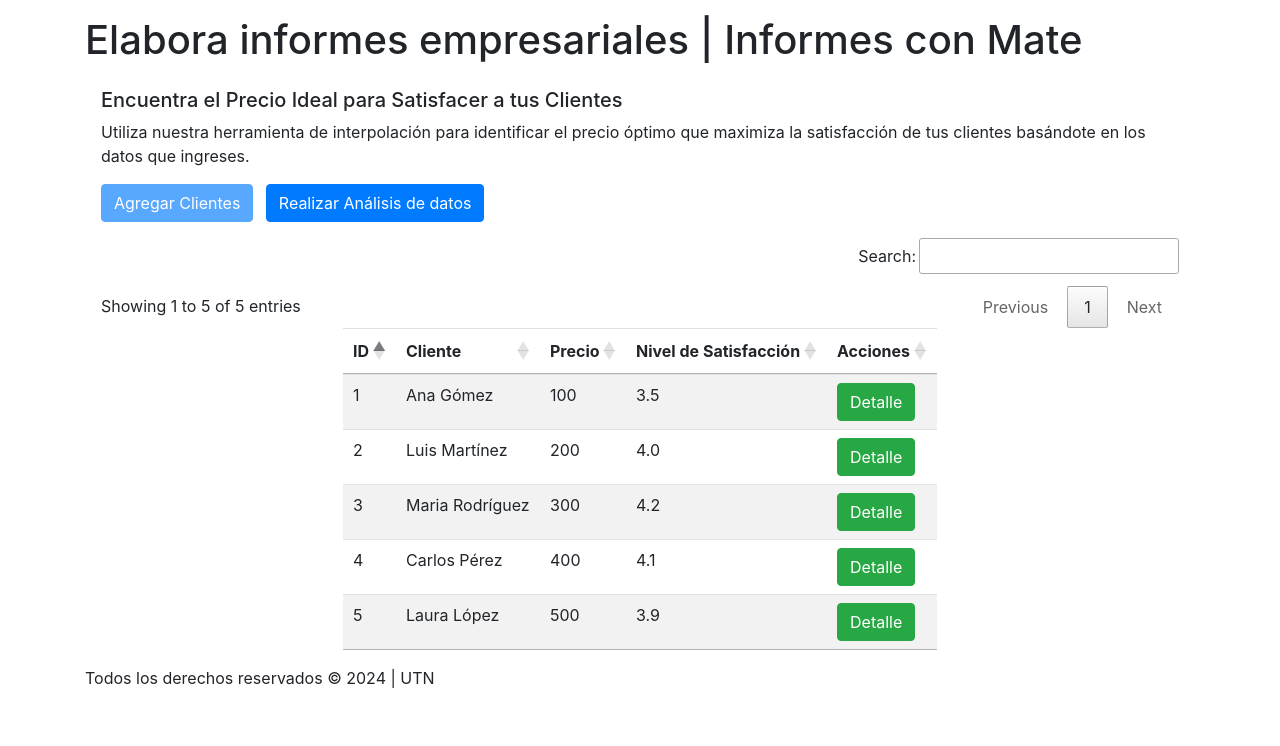
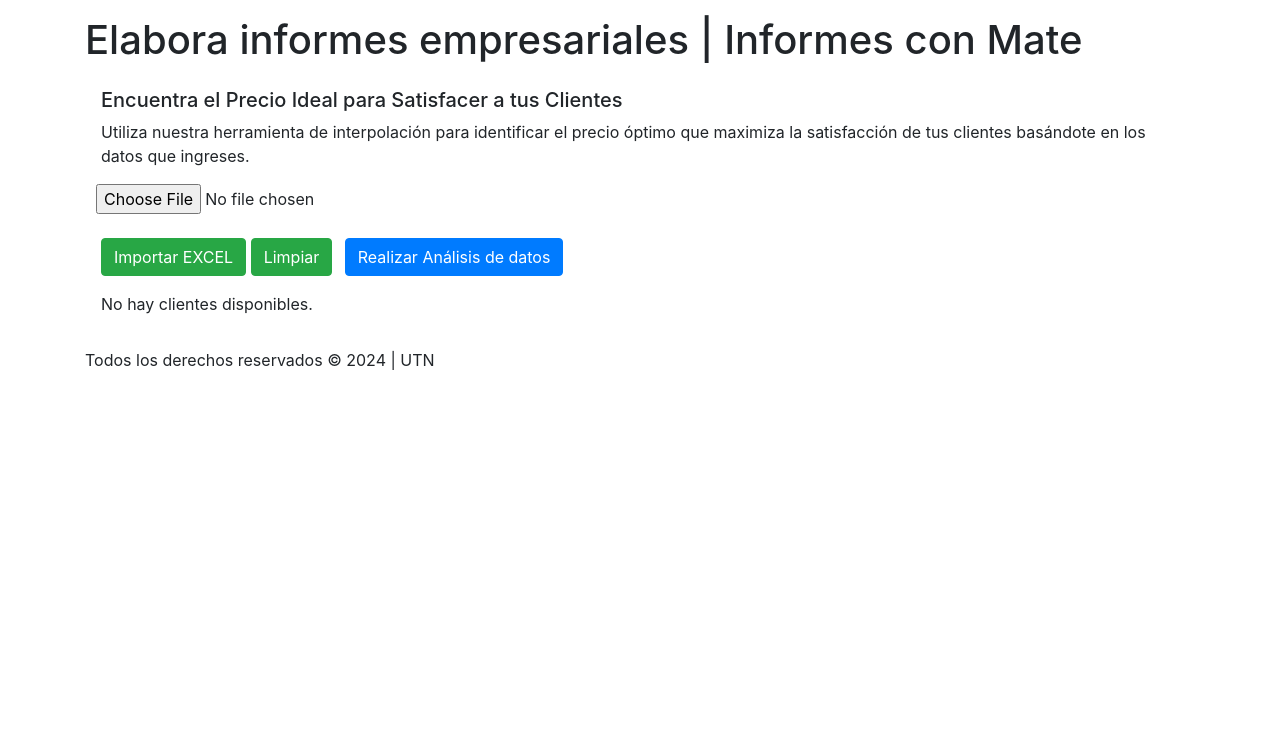
Before and after one commit to PabloEspinoza1999/APP_NUMERICAL_METHODS, a Django app: page /ShowPolinomioNewton in a window 1280 px wide. Shown: the part 190-936 px from the top of the page. After the commit the page ends 560 px from the top, so only its background shows below. Run offline with Django 5.2, Linux system fonts and the light colour scheme; some libraries are stand-ins or nearby versions.

Commit message:
feat: add import polinomio

```diff
--- a/src/MATH_APP/Controllers/PolinomioNewtonController.py
+++ b/src/MATH_APP/Controllers/PolinomioNewtonController.py
@@ -1,9 +1,12 @@
-import base64
-from django.shortcuts import render
+from django.shortcuts import redirect, render
 from ..Utils import UPolinomioNewton
-from ..Data.Cliente_Polinomio import Cliente_PolinomioData
+from datetime import datetime
+from ..Data.Cliente_Polinomio import Cliente_PolinomioData, Cliente_Polinomio
 import numpy as np
 from django.http import JsonResponse
+from io import BytesIO
+import pandas as pd
+
 Cliente_data = Cliente_PolinomioData()
 
 def ShowPolinomioNewton(request):
@@ -53,3 +56,35 @@ def SavePolinomioNewton(request):
             'lista_cliente': Cliente_data.get_all_clientes(),
         }
         return render(request, 'pages/ViewPolinomioNewton/Index.html', contexto)
+
+
+
+def import_clients(request):
+
+    if request.method == 'POST':
+        print('--------------------- Importando usuarios')
+        print(request.FILES["listaclientes"], flush=True)
+
+        file = request.FILES["listaclientes"]
+
+        # Read the Excel file into a DataFrame
+        df = pd.read_excel(BytesIO(file.read()))
+
+        processed_data = []
+
+        for index, row in df.iterrows():
+            row_data = row.to_dict()
+            cliente = Cliente_Polinomio(row_data['id'], row_data['cliente'], row_data['precio'], row_data['satisfaccion'])
+            processed_data.append(cliente)
+
+        Cliente_data.upate_clientes(processed_data)
+
+        return JsonResponse({'message': '¡Datos han sido impotados!'}, status=200)
+
+    else:
+        return redirect('ShowPolinomioNewton')
+
+
+def clean(request):
+    Cliente_data.clean()
+    return JsonResponse({'message': '¡Datos han sido limpiados!'}, status=200)
--- a/src/MATH_APP/Data/Cliente_Polinomio.py
+++ b/src/MATH_APP/Data/Cliente_Polinomio.py
@@ -1,23 +1,21 @@
 from decimal import Decimal
 
 class Cliente_Polinomio:
-    def __init__(self, id, nombre_cliente, nombre_producto, precio, satisfaccion_cliente):
+    def __init__(self, id, nombre_cliente, precio, satisfaccion_cliente):
         self.id = id
         self.nombre_cliente = nombre_cliente
-        self.nombre_producto = nombre_producto
         self.precio = precio
         self.satisfaccion_cliente = satisfaccion_cliente
 
 class Cliente_PolinomioData:
     def __init__(self):
-        self.clientes = [
-            Cliente_Polinomio(1, "Ana Gómez", "Smartphone XYZ", 100, 3.5),
-            Cliente_Polinomio(2, "Luis Martínez", "Laptop Pro 15", 200, 4.0),
-            Cliente_Polinomio(3, "Maria Rodríguez", "Tablet Air", 300, 4.2),
-            Cliente_Polinomio(4, "Carlos Pérez", "Smartwatch Z", 400, 4.1),
-            Cliente_Polinomio(5, "Laura López", "Auriculares Bose", 500, 3.9),
-        ]
+        self.clientes = []
         self.next_id = len(self.clientes) + 1
+
+
+    def upate_clientes(self, clientes):
+        self.clientes = clientes
+
 
     def get_all_clientes(self):
         return self.clientes
@@ -26,7 +24,6 @@ class Cliente_PolinomioData:
         cliente = Cliente_Polinomio(
             self.next_id,
             cliente_data["nombre_cliente"],
-            cliente_data["nombre_producto"],
             cliente_data["precio"],
             cliente_data["satisfaccion_cliente"]
         )
@@ -49,3 +46,6 @@ class Cliente_PolinomioData:
                 self.clientes.remove(cliente)
                 return cliente
         return None
+
+    def clean(self):
+        self.clientes = []
--- a/src/MATH_APP/templates/pages/ViewPolinomioNewton/Index.html
+++ b/src/MATH_APP/templates/pages/ViewPolinomioNewton/Index.html
@@ -9,9 +9,17 @@
             <p>Utiliza nuestra herramienta de interpolación para identificar el precio óptimo que maximiza la satisfacción de tus clientes basándote en los datos que ingreses.</p>
 
             <div class="mb-3">
-                <button disabled type="button" class="btn btn-primary" data-toggle="modal" data-target="#modalAgregar">
-                    Agregar Clientes
+                <input type="hidden" name="csrfmiddlewaretoken" value="{{ csrf_token }}" id="csrfmiddlewaretoken">
+                <input class="form form-row" type="file" name="listaclientes" id="listaclientes" alt="Importar clientes" accept=".xls, .xlsx" >
+                <br>
+                <button type="button" class="btn btn-success" onclick="uploadExcel()">
+                    Importar EXCEL
                 </button>
+
+                <button type="button" class="btn btn-success" onclick="clearclients()">
+                    Limpiar
+                </button>
+
                 <a href="{% url 'SavePolinomioNewton' %}" class="btn btn-primary ml-2">Realizar Análisis de datos</a>
 
                 {% if tabla %}
@@ -239,4 +247,69 @@
     </div>
 </div>
 
+
+
+<script>
+    async function uploadExcel() {
+        const URL = "/uploadclientspolinomio";
+        const fileInput = document.getElementById('listaclientes');
+        const file = fileInput.files[0]; // Get the selected file
+        const csrfmiddlewaretoken = document.getElementById('csrfmiddlewaretoken');
+
+        if (!file) {
+            alert('Por favor seleccione un archivo de hoja de cálculo (EXCEL)');
+            return;
+        }
+
+        const formData = new FormData();
+        formData.append('listaclientes', file);
+        formData.append('csrfmiddlewaretoken', csrfmiddlewaretoken.value)
+
+        fetch(URL, { // Replace with your server endpoint
+            method: 'POST',
+            body: formData,
+        })
+        .then(response => {
+            if (response.ok) {
+                return response.json();
+            } else {
+                throw new Error('No se ha logrado cargar el archivo, por favor revisar.');
+            }
+        })
+        .then(data => {
+            console.log(data.message);
+            alert(data.message);
+            window.location.href = "ShowPolinomioNewton";
+
+        })
+        .catch(error => {
+            console.error('Error uploading file:', error);
+            alert('Error uploading file');
+        });
+
+    }
+
+    async function clearclients() {
+        const URL = '/cleanclientsplinomio'
+        fetch(URL).
+        then(response => {
+            if (response.ok) {
+                return response.json();
+            } else {
+                throw new Error('No se ha logrado cargar el archivo, por favor revisar.');
+            }
+        })
+        .then(data => {
+            console.log(data.message);
+            alert(data.message);
+            window.location.href = "ShowPolinomioNewton";
+        })
+        .catch(error => {
+            console.error('Error al limpiar datos:', error);
+            alert('Error al limpiar datos');
+        });
+    }
+
+</script>
+
 {% endblock %}
--- a/src/MATH_APP/urls.py
+++ b/src/MATH_APP/urls.py
@@ -16,4 +16,7 @@ urlpatterns = [
     path('saveLagrange',           LagrangeController.calculate,                  name='saveLagrange'          ),
     path('uploadclients',          NewtonController.import_clients,               name='uploadclients'         ),
     path('cleanclients',           NewtonController.clean,                        name='cleanclients'          ),
+    path('cleanclientsplinomio',   PolinomioNewtonController.clean,               name='cleanclientsplinomio'  ),
+    path('uploadclientspolinomio', PolinomioNewtonController.import_clients,      name='uploadclientspolinomio'),
+
 ]
```
